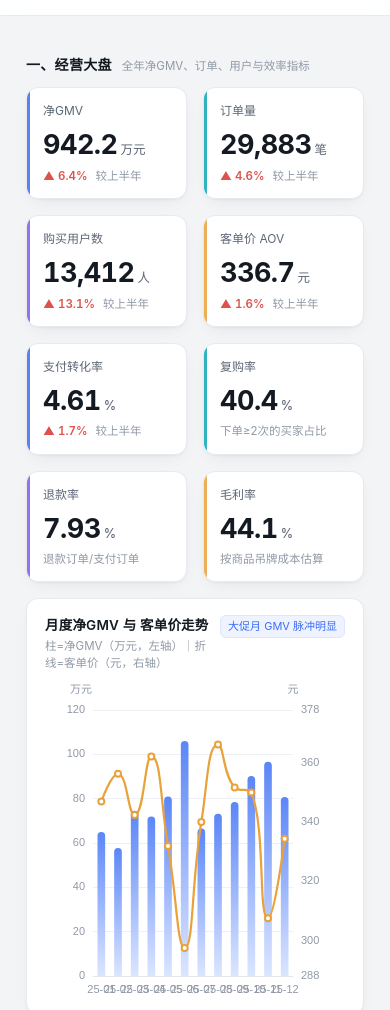
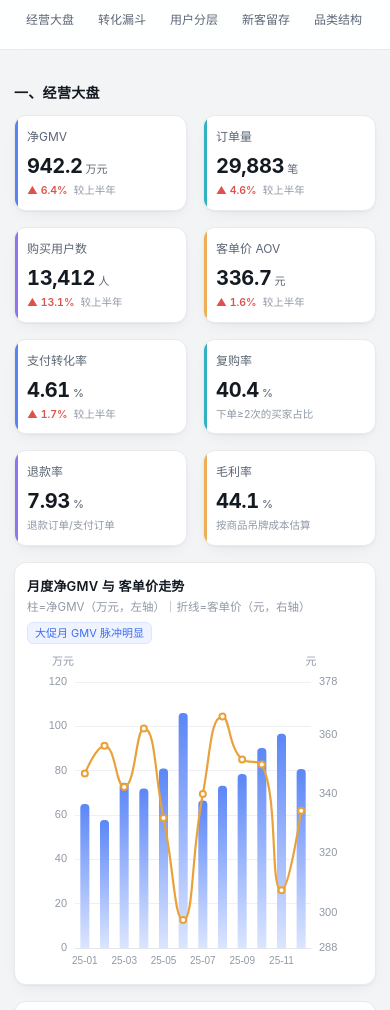
Before and after one commit to syk20040325-cyber/ecommerce-user-behavior-analysis, a plain HTML site: page dashboard/index.html in a window 390 px wide. Shown: the part 75-1085 px from the top of the page. Drawn offline with Linux system fonts and the light colour scheme.

Commit message:
fix(dashboard): 修复移动端横向溢出与图表标签重叠
- Grid 列宽改用 minmax(0,1fr)，避免 1fr 的内容最小宽度把卡片撑破视口
- 窄屏下导航改为横向滑动（原先直接隐藏，手机端失去章节跳转）
- 新增 NARROW 断点，窄屏收紧 KPI 卡片字号与内边距
- 趋势图 X 轴标签窄屏自动抽稀，渠道图标签只保留金额，避免被裁切
- 品类图 X 轴窄屏加大倾角，热力图时刻标签隔 4 小时显示
- Cohort 热力图窄屏隐藏色标图例（原先会竖排压在格子上），补充文字说明

```diff
--- a/dashboard/index.html
+++ b/dashboard/index.html
@@ -38,7 +38,7 @@
   nav a:hover{background:#eef2fd;color:var(--blue);}
   /* ---------- layout ---------- */
   main{max-width:1560px;margin:0 auto;padding:22px 26px 64px;}
-  .grid{display:grid;grid-template-columns:repeat(12,1fr);gap:16px;}
+  .grid{display:grid;grid-template-columns:repeat(12,minmax(0,1fr));gap:16px;}
   .card{
     background:var(--card);border:1px solid var(--line);border-radius:12px;
     box-shadow:var(--shadow);padding:16px 18px 12px;min-width:0;
@@ -114,7 +114,28 @@
     .c8,.c7,.c6,.c5,.c4{grid-column:span 12 !important}
   }
   @media (max-width:760px){
-    .kpi-card{grid-column:span 6} .ins{grid-column:span 12} nav{display:none}
+    .hd{flex-wrap:wrap;padding:12px 16px;gap:10px}
+    .brand h1{font-size:15px}
+    /* 窄屏导航改为横向滑动，不再隐藏 */
+    nav{margin-left:0;width:100%;overflow-x:auto;padding-bottom:3px;
+      scrollbar-width:none;-ms-overflow-style:none}
+    nav::-webkit-scrollbar{display:none}
+    nav a{flex:0 0 auto;white-space:nowrap;padding:5px 10px;font-size:12px}
+    main{padding:16px 14px 44px}
+    footer{padding:0 14px 32px}
+    .kpi-card{grid-column:span 6;padding:12px 12px 11px}
+    .kpi-value{font-size:22px;letter-spacing:-.3px}
+    .kpi-value small{font-size:11px}
+    .kpi-foot{font-size:10.5px;gap:6px;flex-wrap:wrap}
+    .card{padding:14px 12px 10px}
+    .card-hd{flex-wrap:wrap;gap:6px}
+    .card-hd .tag{margin-left:0}
+    .ins{grid-column:span 12}
+  }
+  @media (max-width:430px){
+    .kpi-value{font-size:20px}
+    .sect-title span{display:none}
+    .card-hd h3{font-size:13px}
   }
   .c3{grid-column:span 3} .c4{grid-column:span 4} .c5{grid-column:span 5}
   .c6{grid-column:span 6} .c7{grid-column:span 7} .c8{grid-column:span 8}
@@ -236,7 +257,7 @@
     <div class="card c12">
       <div class="card-hd">
         <div><h3>月度 Cohort 留存矩阵</h3>
-          <div class="sub">行=首购月份队列，列=首购后第 N 月仍有下单的用户占比（订单口径）</div></div>
+          <div class="sub">行=首购月份队列，列=首购后第 N 月仍有下单的用户占比（订单口径）；颜色越深留存越高</div></div>
         <div class="tag">首购后 1 个月即跌至 20% 上下</div>
       </div>
       <div id="c-cohort" class="chart" style="height:300px"></div>
@@ -311,6 +332,8 @@
 const D = window.DASHBOARD_DATA;
 const charts = [];
 const F = (n, d=1) => Number(n).toLocaleString('zh-CN', {minimumFractionDigits:d, maximumFractionDigits:d});
+/* 窄屏标记：手机上标签间距、网格留白需整体收紧（按首屏宽度判定） */
+const NARROW = Math.min(window.innerWidth, document.documentElement.clientWidth) < 700;
 const C = {blue:'#3b6ef5', cyan:'#0ea5b7', violet:'#7c5cf0', amber:'#e9a13b',
            red:'#dd524c', green:'#1c9c6b', grid:'#eef0f3', axis:'#9099a6'};
 
@@ -372,7 +395,8 @@ D.kpi.forEach((k, i) => {
                 客单价：¥${m.aov[i]}<br/>支付转化率：${m.cvr[i]}%`;
       }},
     xAxis:{type:'category', data:m.months, ...baseAxis, splitLine:{show:false},
-      axisLabel:{color:C.axis, fontSize:11, interval:0}},
+      axisLabel:{color:C.axis, fontSize:NARROW ? 10 : 11, interval:NARROW ? 'auto' : 0,
+        hideOverlap:true}},
     yAxis:[
       {type:'value', name:'万元', nameTextStyle:{color:C.axis, fontSize:11, padding:[0,0,0,-24]},
        ...baseAxis},
@@ -426,7 +450,7 @@ D.kpi.forEach((k, i) => {
 (() => {
   const d = [...D.funnel_channel].sort((a,b)=>a.rps-b.rps);
   mk('c-channel', {
-    grid:{left:78, right:78, top:16, bottom:24},
+    grid:{left:NARROW ? 60 : 78, right:NARROW ? 52 : 78, top:16, bottom:24},
     tooltip:{...baseTip, trigger:'axis', axisPointer:{type:'shadow'},
       formatter: p => {
         const x = d[p[0].dataIndex];
@@ -436,7 +460,7 @@ D.kpi.forEach((k, i) => {
       }},
     xAxis:{type:'value', ...baseAxis, name:'元/会话', nameTextStyle:{color:C.axis,fontSize:11}},
     yAxis:{type:'category', data:d.map(x=>x.name), ...baseAxis, splitLine:{show:false},
-      axisLabel:{color:'#3c4653', fontSize:12}},
+      axisLabel:{color:'#3c4653', fontSize:NARROW ? 11 : 12}},
     series:[{
       type:'bar', barWidth:14, data:d.map(x=>x.rps),
       itemStyle:{borderRadius:[0,7,7,0],
@@ -444,8 +468,9 @@ D.kpi.forEach((k, i) => {
           const v = p.value;
           return v > 15 ? C.blue : v > 10 ? '#7c9bf7' : '#c9d4e6';
         }},
-      label:{show:true, position:'right', fontSize:11, color:'#5c6675',
-        formatter: p => `¥${p.value}  ·  CVR ${d[p.dataIndex].cvr}%`}
+      label:{show:true, position:'right', distance:NARROW ? 5 : 10,
+        fontSize:NARROW ? 10 : 11, color:'#5c6675',
+        formatter: p => NARROW ? `¥${p.value}` : `¥${p.value}  ·  CVR ${d[p.dataIndex].cvr}%`}
     }]
   });
 })();
@@ -574,6 +599,7 @@ D.kpi.forEach((k, i) => {
 /* ---------------- 8. Cohort ---------------- */
 (() => {
   const c = D.cohort;
+  if (NARROW) document.getElementById('c-cohort').style.height = '352px';
   const maxI = Math.max(...c.map(x=>x.rates.length));
   const xs = [], ys = c.map(x=>x.cohort), data = [];
   for (let i=0;i<maxI;i++) xs.push('M' + i);
@@ -581,20 +607,25 @@ D.kpi.forEach((k, i) => {
     if (v !== null) data.push([xi, yi, v]);
   }));
   mk('c-cohort', {
-    grid:{left:70, right:70, top:14, bottom:52},
+    grid:{left:NARROW ? 44 : 70, right:NARROW ? 12 : 70,
+          top:NARROW ? 10 : 14, bottom:NARROW ? 42 : 52},
     tooltip:{...baseTip, formatter: p => {
       const row = c[p.value[1]];
       return `<b>${row.cohort} 首购队列</b>（${row.size} 人）<br/>首购后第 ${p.value[0]} 月：<b>${p.value[2]}%</b>`;
     }},
     xAxis:{type:'category', data:xs, ...baseAxis, splitArea:{show:false},
-      axisLabel:{color:C.axis, fontSize:11}},
+      axisLabel:{color:C.axis, fontSize:NARROW ? 9.5 : 11}},
     yAxis:{type:'category', data:ys, ...baseAxis, splitLine:{show:false},
-      axisLabel:{color:C.axis, fontSize:11}},
-    visualMap:{min:0, max:60, calculable:false, orient:'vertical', right:6, top:'center',
-      itemWidth:10, itemHeight:96, textStyle:{color:C.axis, fontSize:10},
-      inRange:{color:['#f2f5fb','#c9d9ff','#8fb0ff','#5d86f5','#2f5fe0']}},
+      axisLabel:{color:C.axis, fontSize:NARROW ? 9.5 : 11}},
+    visualMap:Object.assign(
+      {min:0, max:60, calculable:false,
+       itemWidth:NARROW ? 74 : 10, itemHeight:NARROW ? 8 : 96,
+       textStyle:{color:C.axis, fontSize:NARROW ? 9 : 10},
+       inRange:{color:['#f2f5fb','#c9d9ff','#8fb0ff','#5d86f5','#2f5fe0']}},
+      NARROW ? {orient:'horizontal', left:'center', bottom:2, itemGap:6, show:false}
+             : {orient:'vertical', right:6, top:'center'}),
     series:[{
-      type:'heatmap', data, label:{show:true, fontSize:10, color:'#3c4653',
+      type:'heatmap', data, label:{show:true, fontSize:NARROW ? 8.5 : 10, color:'#3c4653',
         formatter: p => p.value[2] === 100 ? '100' : p.value[2].toFixed(1)},
       itemStyle:{borderColor:'#fff', borderWidth:1.5, borderRadius:3},
       emphasis:{itemStyle:{shadowBlur:6, shadowColor:'rgba(0,0,0,.15)'}}
@@ -640,7 +671,8 @@ D.kpi.forEach((k, i) => {
 (() => {
   const c = D.category;
   mk('c-cat', {
-    grid:{left:56, right:46, top:34, bottom:44},
+    grid:{left:NARROW ? 44 : 56, right:NARROW ? 30 : 46, top:34,
+          bottom:NARROW ? 56 : 44},
     legend:{right:0, top:0, itemWidth:9, itemHeight:9, textStyle:{color:'#5c6675', fontSize:11}},
     tooltip:{...baseTip, trigger:'axis', axisPointer:{type:'shadow'},
       formatter: p => {
@@ -649,7 +681,8 @@ D.kpi.forEach((k, i) => {
                 退款率：<b>${x.refund}%</b><br/>毛利率：${x.margin}%<br/>客单价：¥${x.aov}`;
       }},
     xAxis:{type:'category', data:c.map(x=>x.name), ...baseAxis, splitLine:{show:false},
-      axisLabel:{color:C.axis, fontSize:10.5, interval:0, rotate:20}},
+      axisLabel:{color:C.axis, fontSize:NARROW ? 9.5 : 10.5, interval:0,
+        rotate:NARROW ? 42 : 20, hideOverlap:false}},
     yAxis:[{type:'value', ...baseAxis},
            {type:'value', ...baseAxis, splitLine:{show:false}, max:18}],
     series:[
@@ -669,11 +702,11 @@ D.kpi.forEach((k, i) => {
   const hours = Array.from({length:24}, (_,i)=>i+'时');
   const days = ['周一','周二','周三','周四','周五','周六','周日'];
   mk('c-heat', {
-    grid:{left:56, right:20, top:14, bottom:48},
+    grid:{left:NARROW ? 40 : 56, right:NARROW ? 10 : 20, top:14, bottom:48},
     tooltip:{...baseTip, formatter: p =>
       `<b>${days[p.value[1]]} ${hours[p.value[0]]}</b><br/>全年订单占比：<b>${p.value[2]}%</b>`},
     xAxis:{type:'category', data:hours, ...baseAxis, splitLine:{show:false},
-      axisLabel:{color:C.axis, fontSize:10, interval:1}},
+      axisLabel:{color:C.axis, fontSize:NARROW ? 9 : 10, interval:NARROW ? 3 : 1}},
     yAxis:{type:'category', data:days, ...baseAxis, splitLine:{show:false},
       axisLabel:{color:C.axis, fontSize:11}},
     visualMap:{min:0, max:1.1, orient:'horizontal', left:'center', bottom:2,
```
